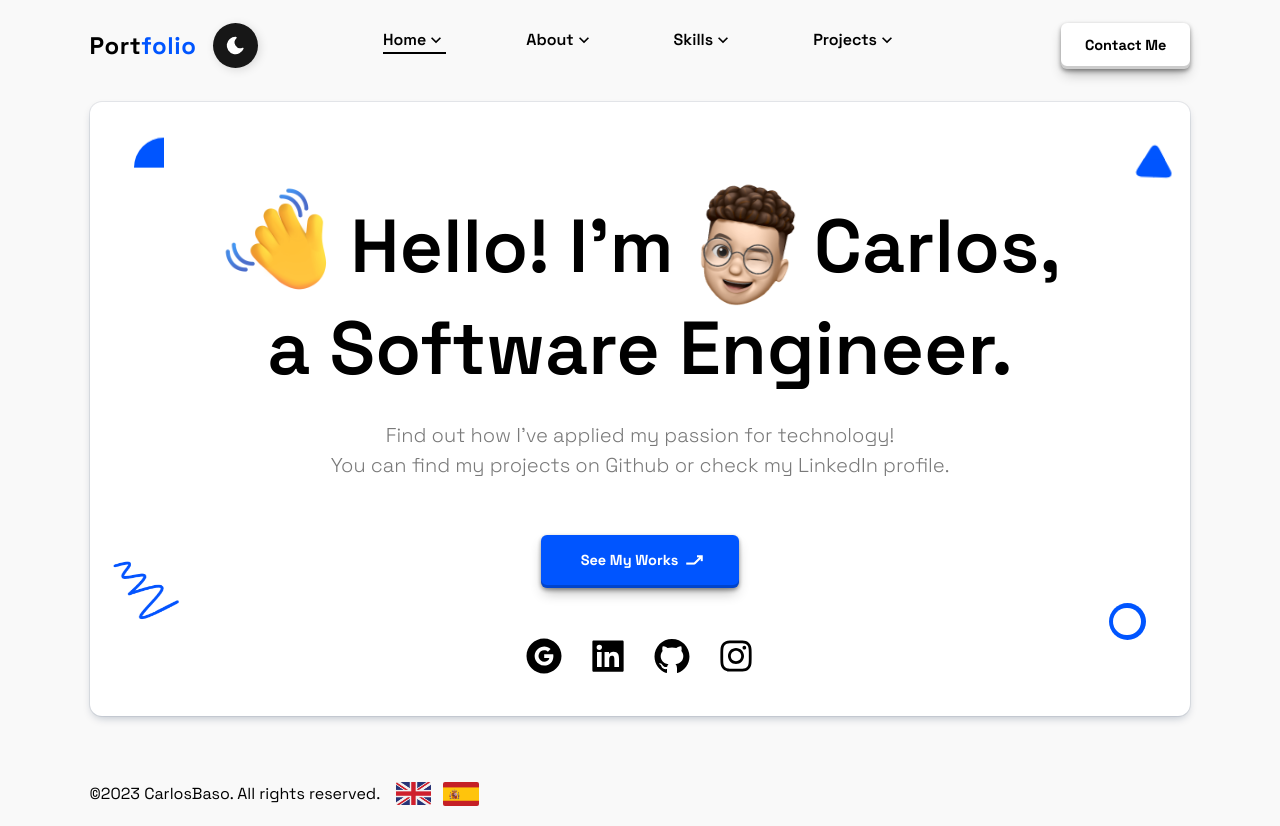
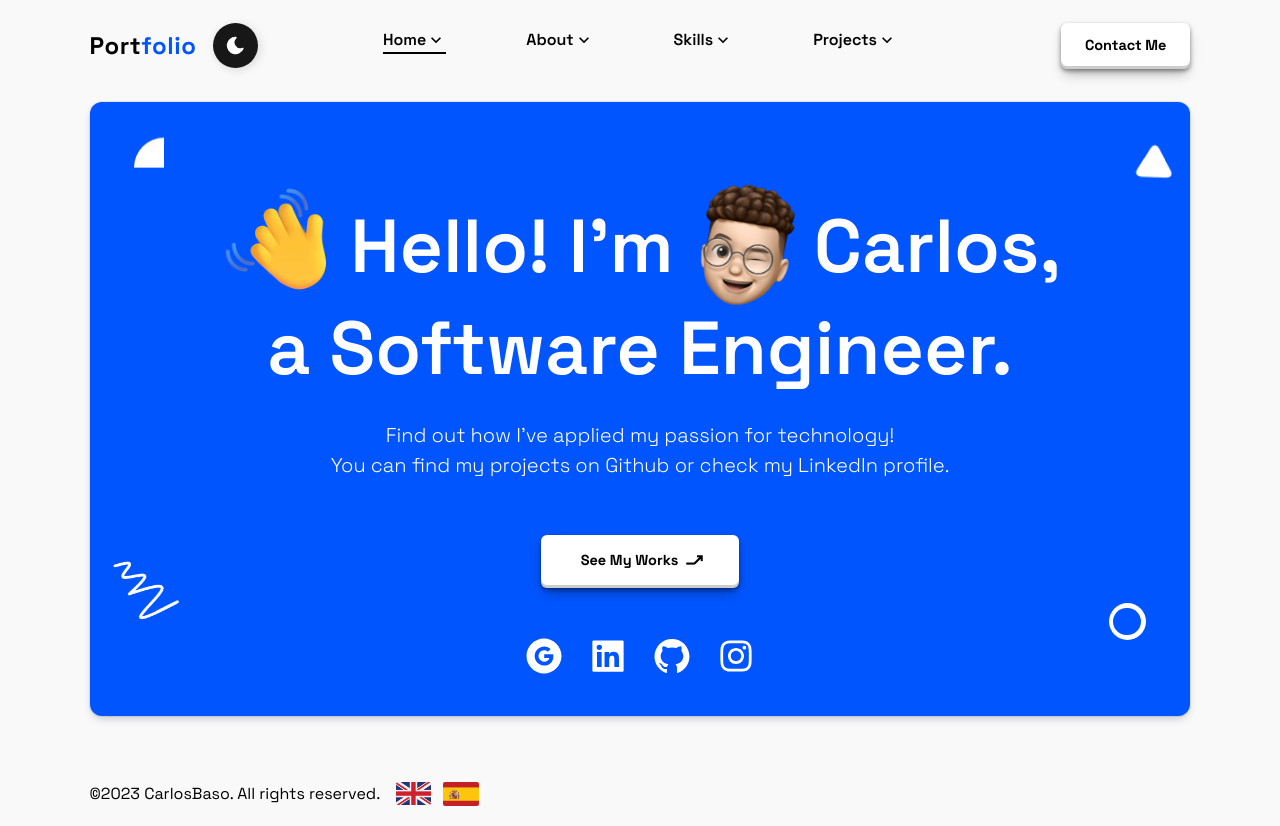
Before and after one commit to Basso-23/Portfolio_v2, a Next.js app: page / in a window 1280 px wide. Built offline with nearby package versions, Linux system fonts and the light colour scheme.

Commit message:
Cambios de apariencia

```diff
--- a/src/pages/Projects.jsx
+++ b/src/pages/Projects.jsx
@@ -55,7 +55,7 @@ const ProjectCard = ({
         {/* DIV DEL LA IMAGEN----------------------- */}
         <div className="w-[100%] flex ">
           <div
-            className={`flex sm:h-[34vh] sm:w-full h-[75vw] w-[70vw] ${image} ${float}  m-auto rounded-md sm:my-10 my-8`}
+            className={`flex sm:h-[255px] sm:w-[400px] h-[50vw] w-[70vw] ${image} ${float}  m-auto rounded-md sm:my-10 my-8`}
           ></div>{" "}
         </div>
         <div className="sm:text-[19px] text-[18px] text-[#797979]">
@@ -172,7 +172,7 @@ const ProjectCard2 = ({
         {/* DIV DEL LA IMAGEN----------------------- */}
         <div className="w-[100%] flex ">
           <div
-            className={`flex sm:h-[34vh] sm:w-full h-[75vw] w-[70vw] ${image} ${float}  m-auto rounded-md sm:my-10 my-8`}
+            className={`flex sm:h-[255px] sm:w-[400px] h-[50vw] w-[70vw] ${image} ${float}  m-auto rounded-md sm:my-10 my-8`}
           ></div>{" "}
         </div>
         <div className="sm:text-[19px] text-[18px] text-[#797979]">
--- a/src/pages/Skills.jsx
+++ b/src/pages/Skills.jsx
@@ -134,12 +134,12 @@ const Skills = ({
             <div className="sm:text-[19px] text-[18px] font-light ">
               {language ? (
                 <div className="pt-2">
-                  Willing to learn new tools and programming languages to
+                  Always willing to learn new tools and programming languages to
                   quickly adapt to any project and challenge that comes my way.
                 </div>
               ) : (
                 <div className="pt-2">
-                  Dispuesto a aprender nuevas herramientas y lenguajes de
+                  Siempre dispuesto a aprender nuevas herramientas y lenguajes de
                   programación para adaptarme rápidamente a cualquier proyecto y
                   desafío que se presente.
                 </div>
--- a/src/pages/index.js
+++ b/src/pages/index.js
@@ -41,46 +41,27 @@ const Home = ({
         <div
           className={
             theme === false
-              ? "w-[86%] min-h-[96%] bg-[#ffffff] divShadow rounded-xl mx-auto text-white space flex flex-col"
-              : "w-[86%] min-h-[96%] bg-[#000000] rounded-xl mx-auto text-white space flex flex-col"
+              ? "w-[86%] min-h-[96%] bg-[#0055ff] divShadow rounded-xl mx-auto text-white space flex flex-col"
+              : "w-[86%] min-h-[96%] bg-[#ff5100] rounded-xl mx-auto text-white space flex flex-col"
           }
         >
           {/* FIGURA DE LA IZQUIERDA-ABAJO----------------------- */}
-          <div
-            className={
-              theme === false
-                ? "hidden sm:flex w-[75px] h-[75px]  absolute left-[8.5%] bottom-[21.5%] trazo3 containerFloat1"
-                : "hidden sm:flex w-[75px] h-[75px]  absolute left-[8.5%] bottom-[21.5%] trazo2 containerFloat1"
-            }
-          ></div>
+          <div className="hidden sm:flex w-[75px] h-[75px] absolute left-[8.5%] bottom-[21.5%] trazo containerFloat1"></div>
           {/* FIGURA DE LA IZQUIERDA-ARRIBA----------------------- */}
-
-          <div
-            className={
-              theme === false
-                ? "sm:w-[30px] sm:h-[30px] w-[5.8vw] h-[5.8vw] bg-[#0055ff] absolute sm:left-[10.5%] sm:top-[19.5%] left-[14vw] top-[43vw] rounded-tl-full containerFloat2"
-                : "sm:w-[30px] sm:h-[30px] w-[5.8vw] h-[5.8vw] bg-[#f9b757] absolute sm:left-[10.5%] sm:top-[19.5%] left-[14vw] top-[43vw] rounded-tl-full containerFloat2"
-            }
-          ></div>
+          <div className="sm:w-[30px] sm:h-[30px] w-[5.8vw] h-[5.8vw] bg-white absolute sm:left-[10.5%] sm:top-[19.5%] left-[14vw] top-[43vw] containerFloat2 rounded-tl-full"></div>
           {/* FIGURA DE LA DERECHA-ABAJO----------------------- */}
-          <div
-            className={
-              theme === false
-                ? "hidden sm:flex w-[37px] h-[37px] bg-[#0055ff] absolute right-[10.5%] bottom-[20%] rounded-full containerFloat3"
-                : "hidden sm:flex w-[37px] h-[37px] bg-[#6561bf] absolute right-[10.5%] bottom-[20%] rounded-full containerFloat3"
-            }
-          >
+          <div className="hidden sm:flex w-[37px] h-[37px] bg-white absolute right-[10.5%] bottom-[20%] rounded-full containerFloat3">
             <div
               className={
                 theme === false
-                  ? "w-[75%] h-[75%] bg-[#ffffff] m-auto rounded-full"
-                  : "w-[75%] h-[75%] bg-[#000000] m-auto rounded-full"
+                  ? "w-[75%] h-[75%] bg-[#0055ff] m-auto rounded-full"
+                  : "w-[75%] h-[75%] bg-[#ff5100] m-auto rounded-full"
               }
             ></div>
           </div>
           {/* FIGURA DE LA DERECHA-ARRIBA----------------------- */}
           <div className="absolute sm:right-[9%] sm:top-[21%] right-[14vw] top-[43vw] rotateSquare containerFloat4">
-            <div className={theme === false ? "triangle1" : "triangle2"}></div>
+            <div className="triangle"></div>
           </div>
 
           {/* DIV DEL HEADER----------------------- */}
@@ -95,7 +76,7 @@ const Home = ({
             }}
             className={
               theme === false
-                ? "my-auto md:px-2 px-4 sm:pt-4 text-black"
+                ? "my-auto md:px-2 px-4 sm:pt-4 text-white"
                 : "my-auto md:px-2 px-4 sm:pt-4 text-white"
             }
           >
@@ -139,7 +120,7 @@ const Home = ({
             <div
               className={
                 theme === false
-                  ? "text-[#797979] lg:text-[20px] md:text-[17px] text-[17px] font-light mt-[15px] text-center"
+                  ? "text-[#ffffff] lg:text-[20px] md:text-[17px] text-[17px] font-light mt-[15px] text-center"
                   : "text-[#ffffff] lg:text-[20px] md:text-[17px] text-[17px] font-light mt-[15px] text-center"
               }
             >
@@ -170,7 +151,7 @@ const Home = ({
             <div
               className={
                 theme === false
-                  ? "text-[#797979] px-2 lg:text-[20px] md:text-[17px] text-[17px] font-light mt-[15px] text-center sm:px-10"
+                  ? "text-[#ffffff] px-2 lg:text-[20px] md:text-[17px] text-[17px] font-light mt-[15px] text-center sm:px-10"
                   : "text-[#ffffff] px-2 lg:text-[20px] md:text-[17px] text-[17px] font-light mt-[15px] text-center sm:px-10"
               }
             >
@@ -197,8 +178,8 @@ const Home = ({
                 }}
                 className={
                   theme === false
-                    ? "font-bold text-[14.5px] pl-7 pr-5 py-[14px] bg-[#0055ff] text-white rounded-md flex buttonShadow cursor-pointer transitionButton"
-                    : "font-bold text-[14.5px] pl-7 pr-5 py-[14px] bg-[#ff5100] text-white rounded-md flex buttonShadow cursor-pointer transitionButton"
+                    ? "font-bold text-[14.5px] pl-7 pr-5 py-[14px] bg-[#ffffff] text-[#000000] rounded-md flex buttonShadow cursor-pointer transitionButton"
+                    : "font-bold text-[14.5px] pl-7 pr-5 py-[14px] bg-[#ffffff] text-[#000000] rounded-md flex buttonShadow cursor-pointer transitionButton"
                 }
               >
                 <div className="flex px-3">
--- a/src/styles/globals.css
+++ b/src/styles/globals.css
@@ -36,7 +36,7 @@
 
 .comingsoon {
   background-image: url(../assets/comingsoon.png);
-  background-size: contain;
+  background-size: cover;
   background-repeat: no-repeat;
   background-position: center;
 }
@@ -409,7 +409,7 @@
 .triangle,
 .triangle:before,
 .triangle:after {
-  @apply sm:w-[1.3em] sm:h-[1.3em] w-[2.1vh] h-[2.1vh];
+  @apply sm:w-[1.3em] sm:h-[1.3em] w-[4vw] h-[4vw];
   border-top-right-radius: 40%;
 }
 .triangle {
@@ -658,7 +658,7 @@
   padding-bottom: 8px;
   padding-left: 16px;
   border-radius: 6px;
-  color: #ff651e;
+  color: #ff5100;
 }
 
 .selectedHover2 {
```
